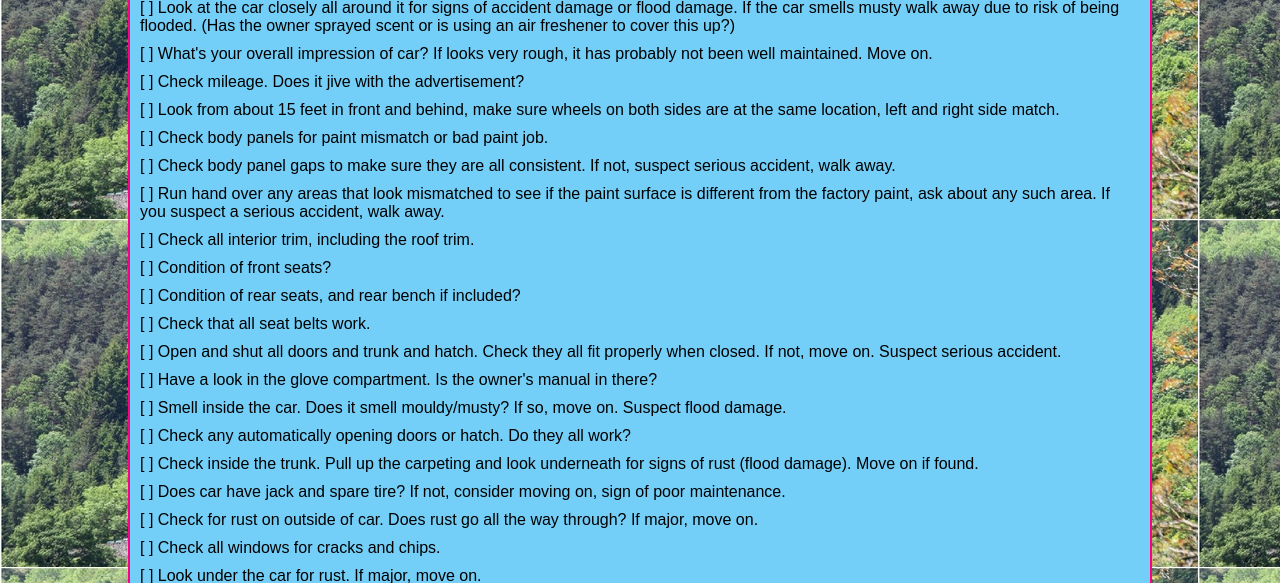
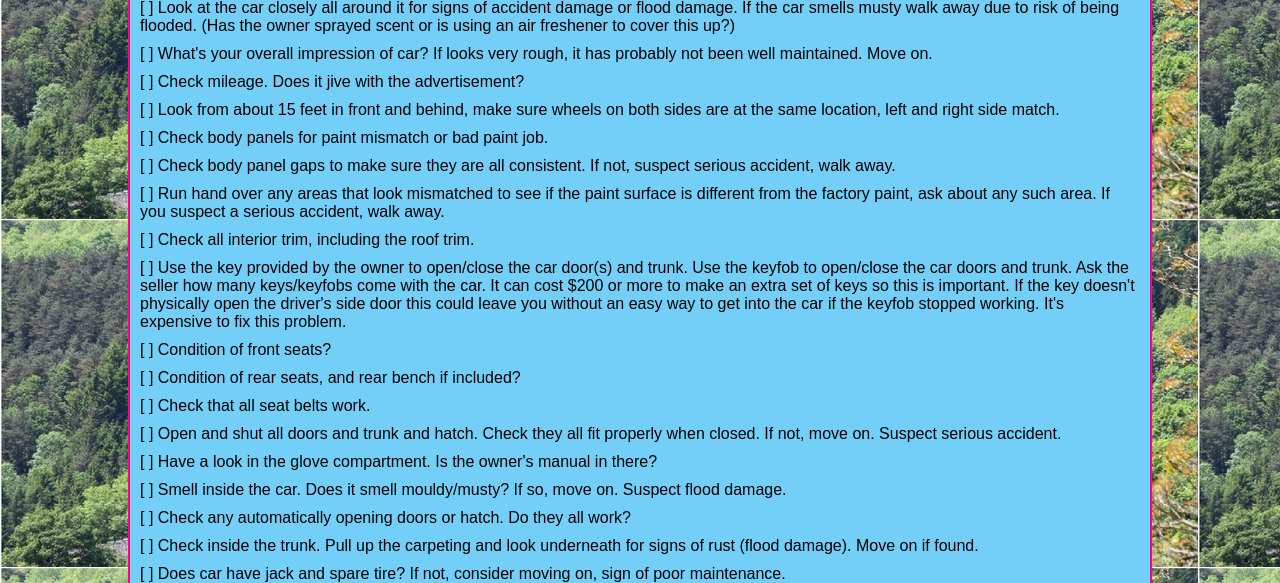
Before and after one commit to lkeeble/hobnob, a PHP site: page /used_car.php in a window 1280 px wide. Shown: the part 3261-3844 px from the top of the page. Run offline with PHP 8.4, Linux system fonts and the light colour scheme.

Commit message:
Added a space just for testing.

```diff
--- a/used_car.php
+++ b/used_car.php
@@ -246,6 +246,11 @@ Checklist for Buying  a Used Car
 <p>[ ] Run hand over any areas that look mismatched to see if the paint surface is different from the factory paint, ask about any such area. If you suspect a serious accident, walk away.</p>
 
 <p>[ ] Check all interior trim, including the roof trim.</p>
+
+<p> [ ] Use the key provided by the owner to open/close the car door(s) and trunk. Use the keyfob to open/close the car doors and trunk.
+    Ask the seller how many keys/keyfobs come with the car. It can cost $200 or more to make an extra set of keys so this is important.
+    If the key doesn't physically open the driver's side door this could leave you without an easy way to get into the car if the keyfob stopped working. It's expensive to fix this problem.
+</p>
 
 <p>[ ] Condition of front seats?</p>
 
```
